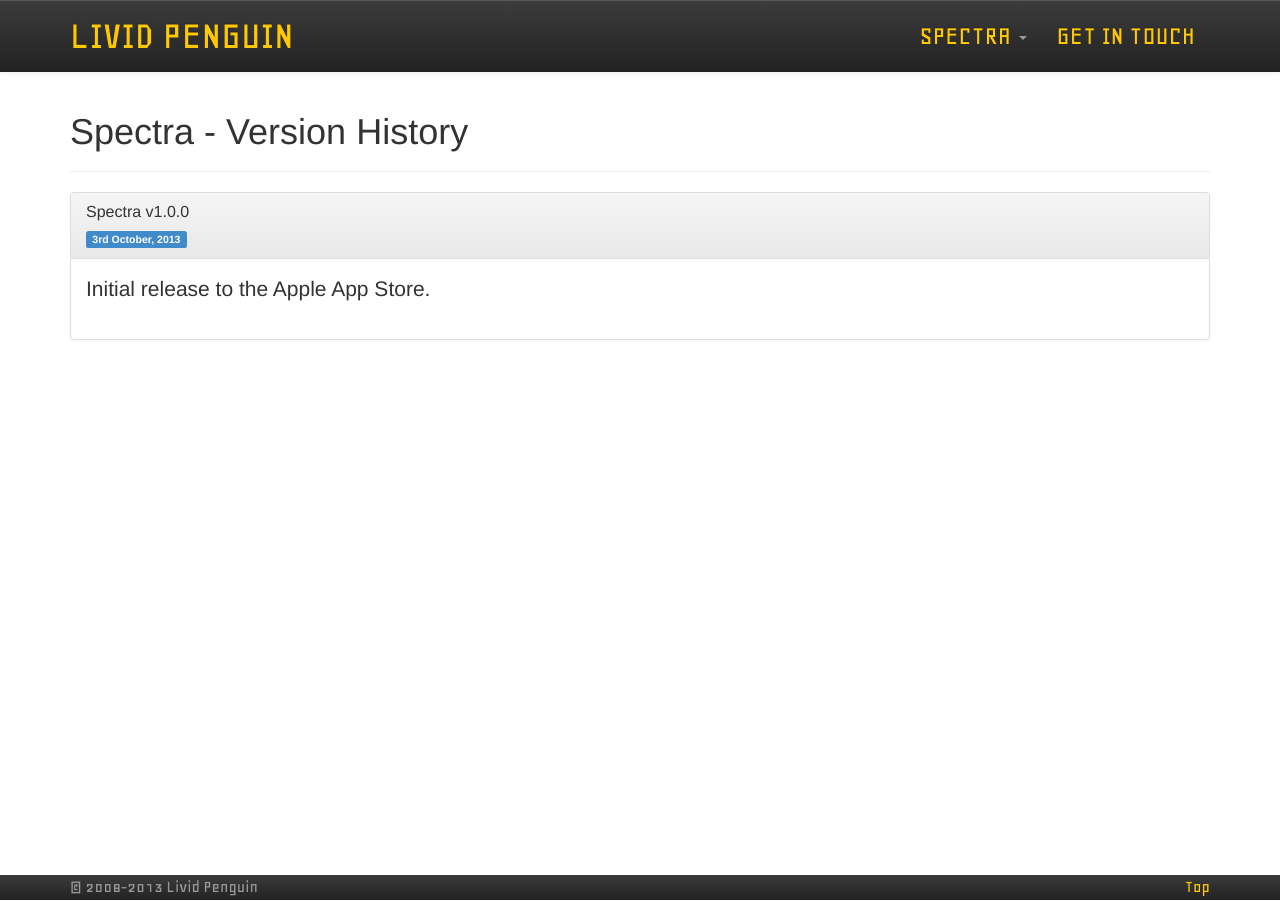
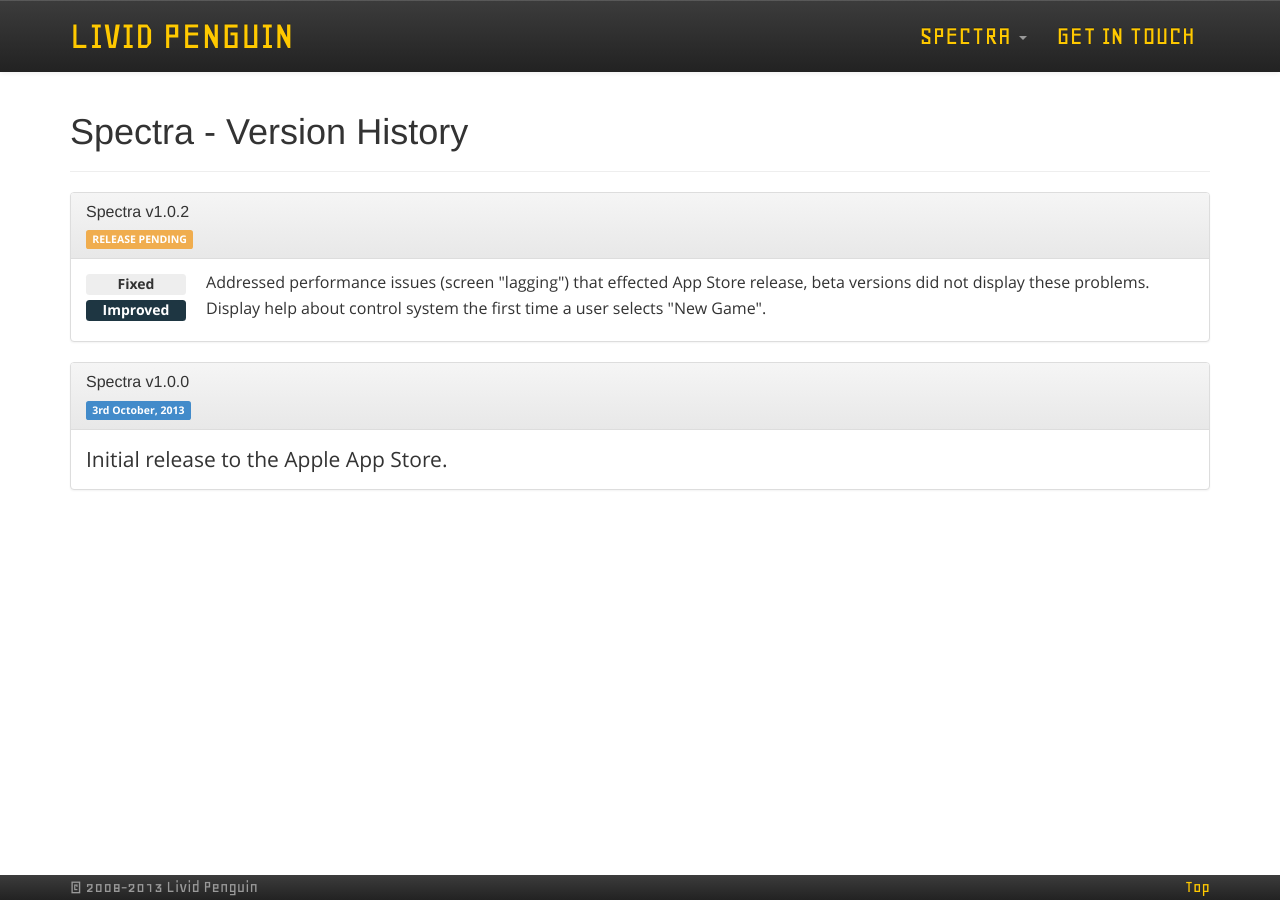
Before and after one commit to lantins/lividpenguin.com, a Jekyll site: the page built from games/spectra/version-history.html, in a window 1280 px wide. Built offline with Jekyll 4.4.1, drawn with Linux system fonts in a browser that asks for light colours; Markdown is read by kramdown in place of the engine named in the settings.

Commit message:
- Include new fonts. - Add details about upcoming release.

```diff
--- a/assets/css/livid.css
+++ b/assets/css/livid.css
@@ -3,6 +3,7 @@
 html,
 body {
   height: 100%;
+  font-family: 'Open Sans', 'Helvetica Neue', Helvetica, Helvetica, Arial, sans-serif;
 }
 
 .white-bg {
@@ -18,6 +19,31 @@
   font-style: normal;
   font-weight: 400;
   src: local('Geo'), local('Geo-Regular'), url(../fonts/Geo-Regular.ttf) format('woff');
+}
+
+@font-face {
+  font-family: 'Open Sans';
+  font-style: normal;
+  font-weight: 400;
+  src: local('Open Sans'), local('OpenSans'), url(../fonts/OpenSans.woff) format('woff');
+}
+@font-face {
+  font-family: 'Open Sans';
+  font-style: normal;
+  font-weight: 700;
+  src: local('Open Sans Bold'), local('OpenSans-Bold'), url(../fonts/OpenSans-Bold.woff) format('woff');
+}
+@font-face {
+  font-family: 'Open Sans';
+  font-style: italic;
+  font-weight: 400;
+  src: local('Open Sans Italic'), local('OpenSans-Italic'), url(../fonts/OpenSans-Italic.woff) format('woff');
+}
+@font-face {
+  font-family: 'Open Sans';
+  font-style: italic;
+  font-weight: 700;
+  src: local('Open Sans Bold Italic'), local('OpenSans-BoldItalic'), url(../fonts/OpenSans-BoldItalic.woff) format('woff');
 }
 
 h1, h2, h3, h4, h5 {
@@ -222,6 +248,40 @@
   margin: 0px 0px 8px;
 }
 
+.version-history ul {
+  padding-left: 120px;
+}
+
+.version-history ul > li {
+  list-style-type: none;
+  margin-bottom: 10px;
+}
+
+.version-history .panel-body {
+  font-size: 16px;
+  line-height: 16px;
+}
+
+.version-history .panel-body p { margin-bottom: 0px; }
+
+.version-history .panel-body .label {
+  float: left;
+  width: 100px;
+  display: inline-block;
+  font-size: 14px;
+  margin-left: -120px;
+  position: relative;
+}
+
+.version-history .label-improved {
+  background-color: #1E3642;
+}
+
+.version-history .label-fixed {
+  background-color: #eeeeee;
+  color: #333333;
+}
+
 /*******************************************************************************
  * Get In Touch
  ******************************************************************************/
--- a/games/spectra/version-history.html
+++ b/games/spectra/version-history.html
@@ -6,13 +6,36 @@
 sitemap:
   priority: 0.7
   changefreq: monthly
-  lastmod: 2013-10-09T10:38:00+01:00
+  lastmod: 2013-10-09T11:29:00+01:00
 ---
 
 <div class="container version-history">
 
   <div class="page-header">
     <h1>Spectra - Version History</h1>
+  </div>
+
+  <div class="panel panel-default">
+    <div class="panel-heading">
+      <h1 class="panel-title">Spectra v1.0.2</h1>
+      <span class="label label-warning">RELEASE PENDING</span>
+    </div>
+    <div class="panel-body">
+      <ul>
+        <li>
+          <span class="label label-fixed">Fixed</span>
+          <p>
+            Addressed performance issues (screen "lagging") that effected App Store release, beta versions did not display these problems.
+          </p>
+        </li>
+        <li>
+          <span class="label label-improved">Improved</span>
+          <p>
+            Display help about control system the first time a user selects "New Game".
+          </p>
+        </li>
+      </ul>
+    </div>
   </div>
 
   <div class="panel panel-default">
@@ -27,5 +50,4 @@
     </div>
   </div>
 
-
 </div>
```
Also changed, not shown: assets/fonts/OpenSans-Bold.woff (added), assets/fonts/OpenSans-BoldItalic.woff (added), assets/fonts/OpenSans-Italic.woff (added), assets/fonts/OpenSans.woff (added).
